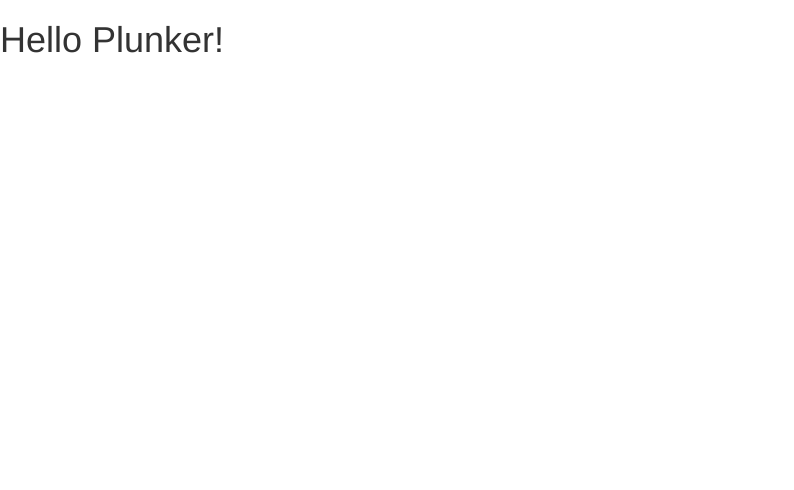
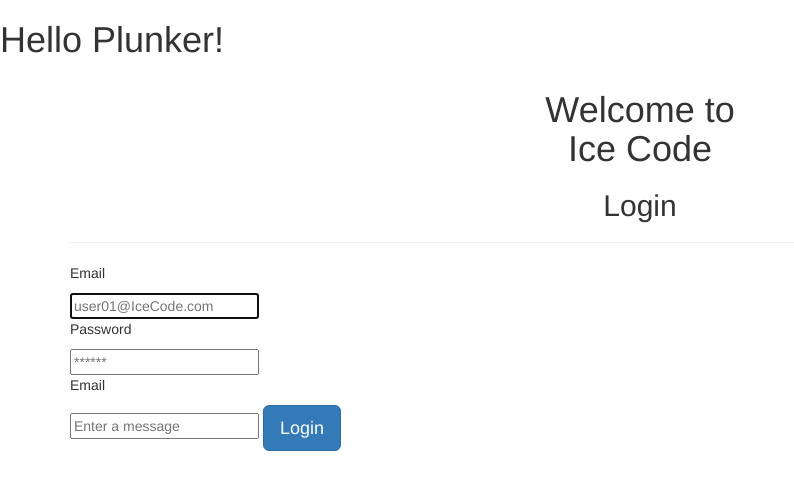
Before and after one commit to khi195/angularExample, a website: page index.html in a window 1280 px wide. Shown: the whole page, without its empty margins (0-794 px from the left). Drawn offline with nearby package versions, Linux system fonts and the light colour scheme.

Commit message:
Copied styling from http://bootsnipp.com/snippets/M3MPP for login page

```diff
--- a/index.html
+++ b/index.html
@@ -14,6 +14,26 @@
 
   <body>
     <h1>Hello Plunker!</h1>
+
+    <div class="container">
+    <h1 class="welcome text-center">Welcome to <br> Ice Code</h1>
+        <div class="card card-container">
+        <h2 class='login_title text-center'>Login</h2>
+        <hr>
+
+            <form class="form-signin">
+                <span id="reauth-email" class="reauth-email"></span>
+                <p class="input_title">Email</p>
+                <input type="text" id="inputEmail" class="login_box" placeholder="user01@IceCode.com" required autofocus>
+                <p class="input_title">Password</p>
+                <input type="password" id="inputPassword" class="login_box" placeholder="******" required>
+                <p class="input_title">Email</p>
+                <input type="text"  placeholder="Enter a message" class="login_box">
+
+                <button class="btn btn-lg btn-primary" type="submit">Login</button>
+            </form><!-- /form -->
+        </div><!-- /card-container -->
+    </div><!-- /container -->
   </body>
 
 </html>
```
